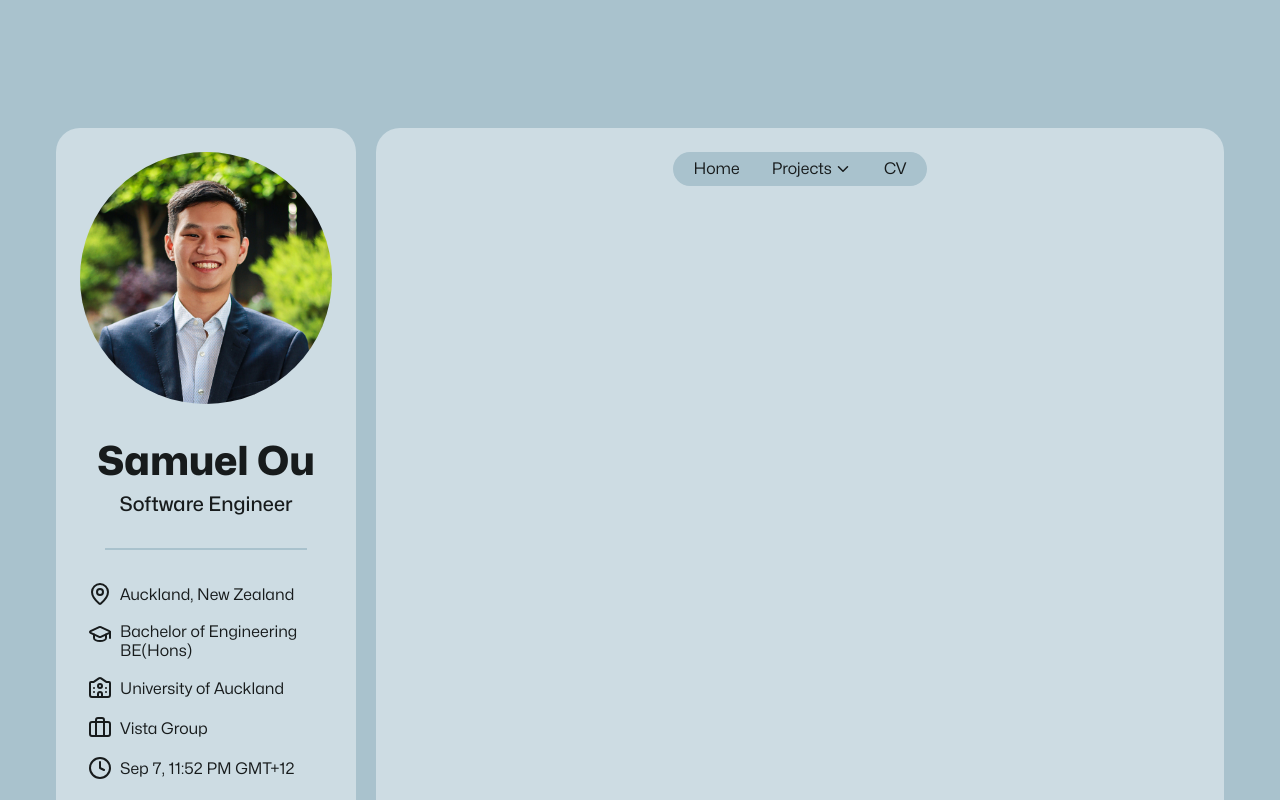
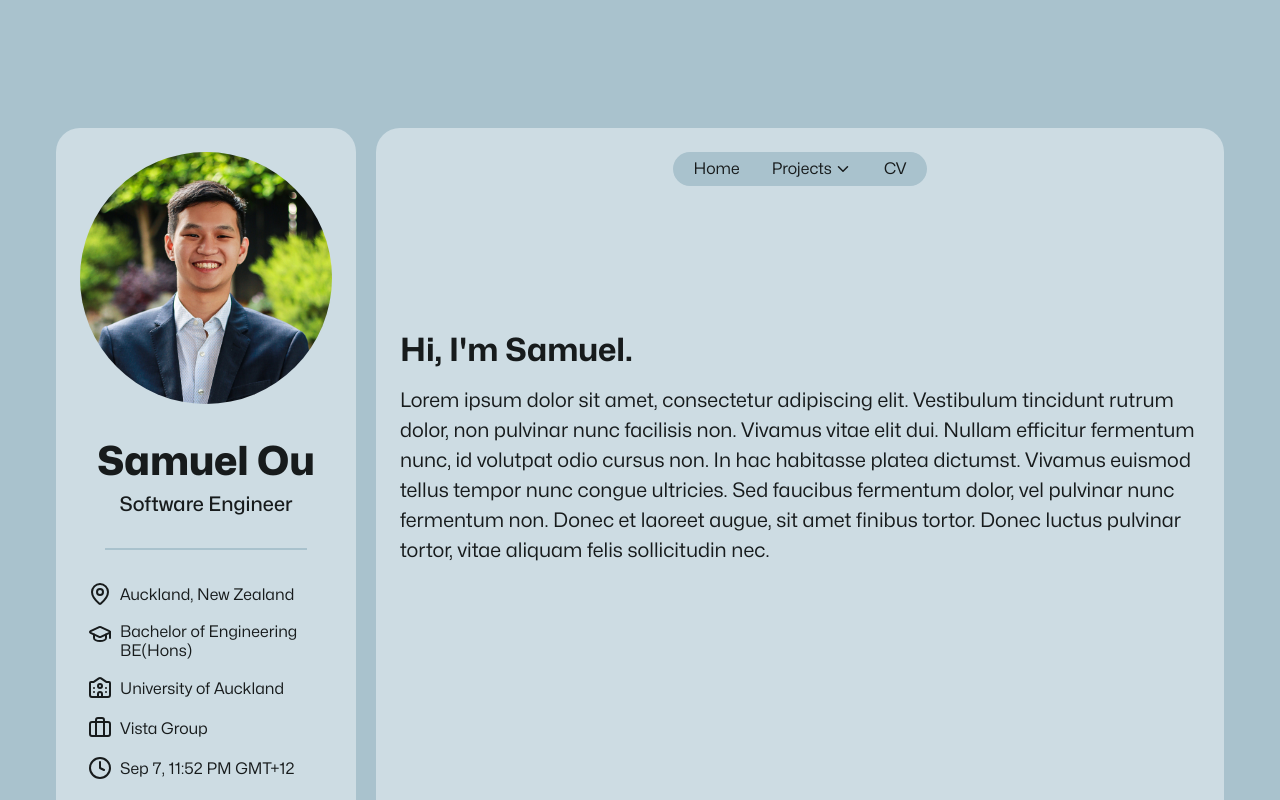
Before and after one commit to S-Ou/portfolio, a Next.js app: page / in a window 1280 px wide. Built offline with nearby package versions, Linux system fonts and the light colour scheme.

Commit message:
feat: body text

```diff
--- a/src/components/bodyBlock.tsx
+++ b/src/components/bodyBlock.tsx
@@ -8,10 +8,38 @@ const BodyDiv = styled(BlockDiv)`
   gap: 1rem;
 `;
 
+const BodyTextBlock = styled.div`
+  display: flex;
+  flex-direction: column;
+  gap: 1rem;
+  padding: 8rem 0rem;
+`;
+
+const BodyTextHeader = styled.h1`
+  font-size: 2rem;
+`;
+
+const BodyText = styled.p`
+  font-size: 1.25rem;
+  line-height: 1.5;
+`;
+
 export default function BodyBlock() {
   return (
     <BodyDiv>
       <NavMenu />
+      <BodyTextBlock>
+        <BodyTextHeader>Hi, I'm Samuel.</BodyTextHeader>
+        <BodyText>
+          Lorem ipsum dolor sit amet, consectetur adipiscing elit. Vestibulum
+          tincidunt rutrum dolor, non pulvinar nunc facilisis non. Vivamus vitae
+          elit dui. Nullam efficitur fermentum nunc, id volutpat odio cursus
+          non. In hac habitasse platea dictumst. Vivamus euismod tellus tempor
+          nunc congue ultricies. Sed faucibus fermentum dolor, vel pulvinar nunc
+          fermentum non. Donec et laoreet augue, sit amet finibus tortor. Donec
+          luctus pulvinar tortor, vitae aliquam felis sollicitudin nec.
+        </BodyText>
+      </BodyTextBlock>
     </BodyDiv>
   );
 }
```
